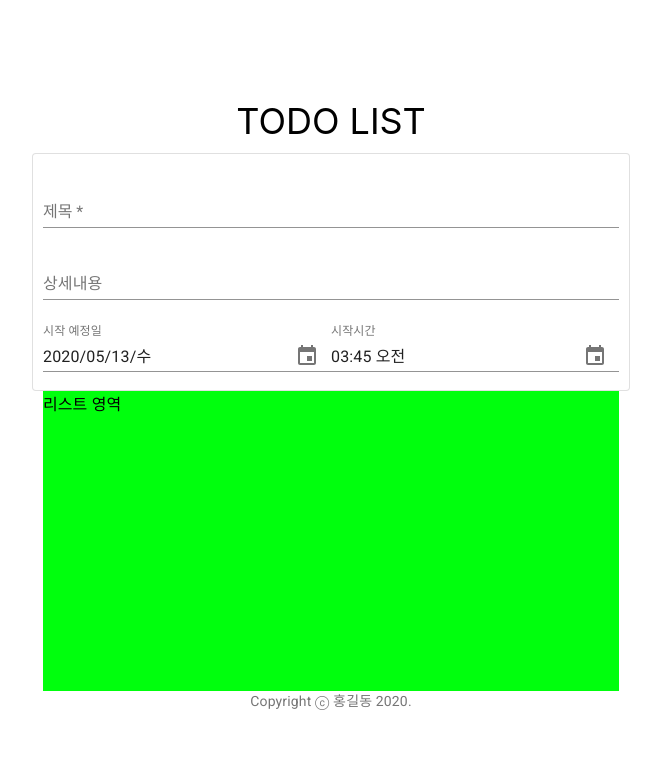
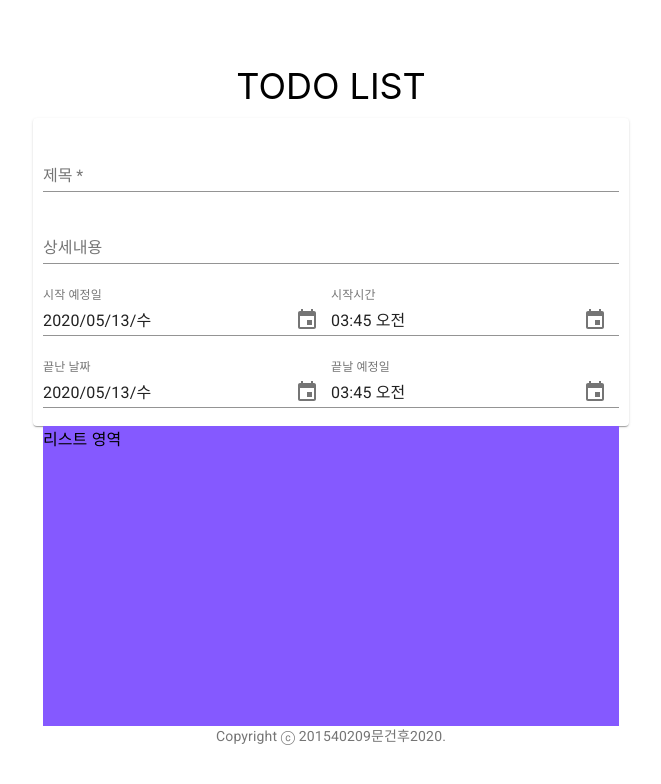
Before and after one commit to who307/todolist, a React (Create React App) app: page / in a window 1280 px wide. Shown: the top 784 px of the page, without its empty margins (309-970 px from the left). Built offline with nearby package versions, Linux system fonts and the light colour scheme.

Commit message:
state 변경 과제

```diff
--- a/src/App.css
+++ b/src/App.css
@@ -21,14 +21,14 @@ html{
 }
 
 .input_area{
-  background-color: rgb(255, 66, 75);
+  background-color: rgb(255, 180, 184);
   width : 45%;
   min-width : 300px;
 
 }
 
 .list_area{
-  background-color: rgb(0, 255, 13);
+  background-color: rgb(133, 89, 255);
   width:45%;
   min-width : 300px;
   min-height : 300px;
--- a/src/App.js
+++ b/src/App.js
@@ -2,11 +2,13 @@ import React from 'react';
 import './App.css';
 import { TextField, Typography, Paper } from '@material-ui/core';
 import { KeyboardTimePicker, KeyboardDatePicker } from '@material-ui/pickers';
+import { render } from '@testing-library/react';
 
-class App extends React.Component {
-  constructor(props) {
+
+class App extends React.Component{
+  constructor(props){
     super(props);
-    this.state = {
+    this.state={
       title: "",
       content: "",
       startDate: null,
@@ -16,19 +18,67 @@ class App extends React.Component {
     }
   }
 
+  Changetext = (event) => {
+    this.setState({
+      [event.target.name] : event.target.value
+    })
+  }
+  //시작날짜
+  ChangeStartDate = (event) => {
+    this.setState({
+      startDate : event._d
+    })
+  }
+  //시작시간
+  ChangeStartTime = (event) => {
+    this.setState({
+      StartTime : event._d
+    })
+  }
+  //끝난날짜
+  ChangeEndDate = (event) => {
+    this.setState({
+      endDate : event._d
+    })
+  }
+  //끝난시간
+  ChangeEndTime = (event) => {
+    this.setState({
+      endTime : event._d
+    })
+  }
+
+
+
 render() {
+
+
+
+  console.log(this.state.title);
+  console.log(this.state.content);
+  console.log(this.state.startDate)
+  console.log(this.state.starTime)
+  console.log(this.state.endDate)
+  console.log(this.state.endTime)
+
+
+
   return (
     <div className="App">
-        <div className="header">TODO LIST</div>
-        <Paper className="input_area" variant="outlined" style={{ padding: '10px' }}>
-          <TextField label="제목" placeholder="제목을 입력해주세요." size="normal" margin="normal" fullWidth required />
-          <TextField label="상세내용" size="normal" margin="normal" fullWidth multiline />
+      <div className="header"> TODO LIST</div>
+      <Paper className="input_area" variant="outline" style={{padding: '10px'}}>
+
+        <TextField label="제목" placeholder="제목을 입력해 주세요" size="normal" margin="normal" fullWidth required
+         onChange={this.Changetext} value={this.state.title} name="title"/>
+        <TextField label="상세내용" size="normal" margin="normal" fullWidth multiline
+         onChange={this.Changetext} value={this.state.content} name="content"/>
+
         <KeyboardDatePicker
             disable="inline"
             format="yyyy/MM/DD/dd"
             margin="normal"
             label="시작 예정일"
-            onChange={(value) => console.log(value)}
+            onChange={this.ChangeStartDate}
             style={{ width: '50%' }}
             KeyboardButtonProps={{
               'aria-label': 'change date',
@@ -38,22 +88,43 @@ class App extends React.Component {
             margin="normal"
             label="시작시간"
             variant="inline"
-            onChange={(value) => console.log(value)}
+            onChange={this.ChangeStartTime}
             style={{ width: '50%' }}
             KeyboardButtonProps={{
               'aria-label': 'change date',
             }}
           />
+
+          <KeyboardDatePicker
+            disable="inline"
+            format="yyyy/MM/DD/dd"
+            margin="normal"
+            label="끝난 날짜"
+            onChange={this.ChangeEndDate}
+            style={{ width: '50%' }}
+            KeyboardButtonProps={{
+              'aria-label': 'change date',
+            }}
+          />
+          <KeyboardTimePicker
+            margin="normal"
+            label="끝날 예정일"
+            variant="inline"
+            onChange={this.ChangeEndTime}
+            style={{ width: '50%' }}
+            KeyboardButtonProps={{
+              'aria-label': 'change date',
+            }}
+          />
+
       </Paper>
-        <div className="list_area">리스트 영역</div>
+      <div className="list_area"> 리스트 영역</div>
       <Typography variant="body2" color="textSecondary" align="center">
-          {'Copyright ⓒ 홍길동 ' + new Date().getFullYear() + '.'}
+        {'Copyright ⓒ 201540209문건후' +new Date().getFullYear()+'.'}
       </Typography>
     </div>
   );
 }
 }
 
-
-
 export default App;
```
Lines whose indentation alone changed are shown as unchanged.
